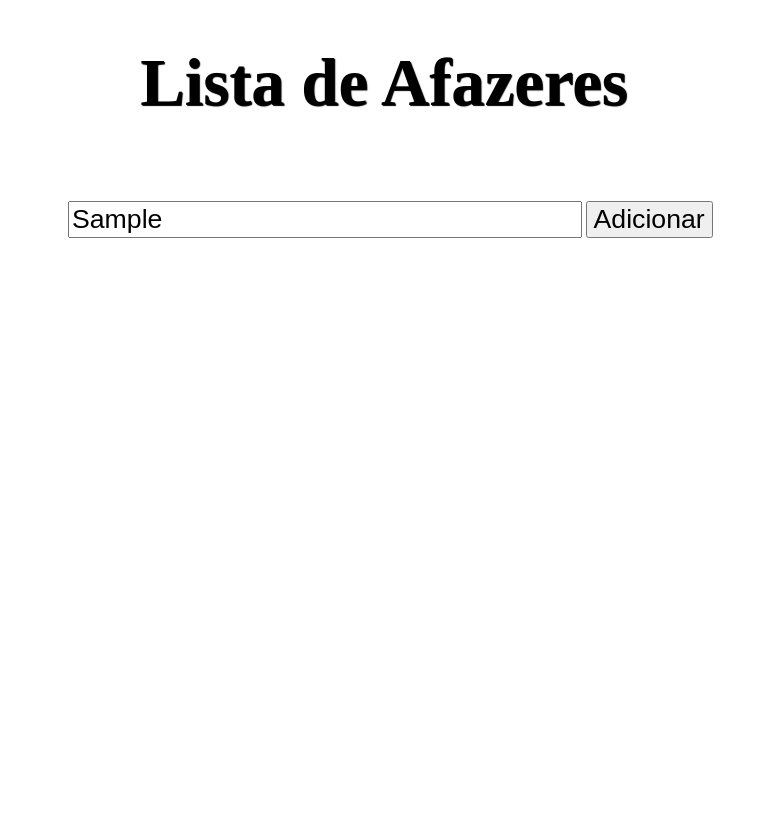
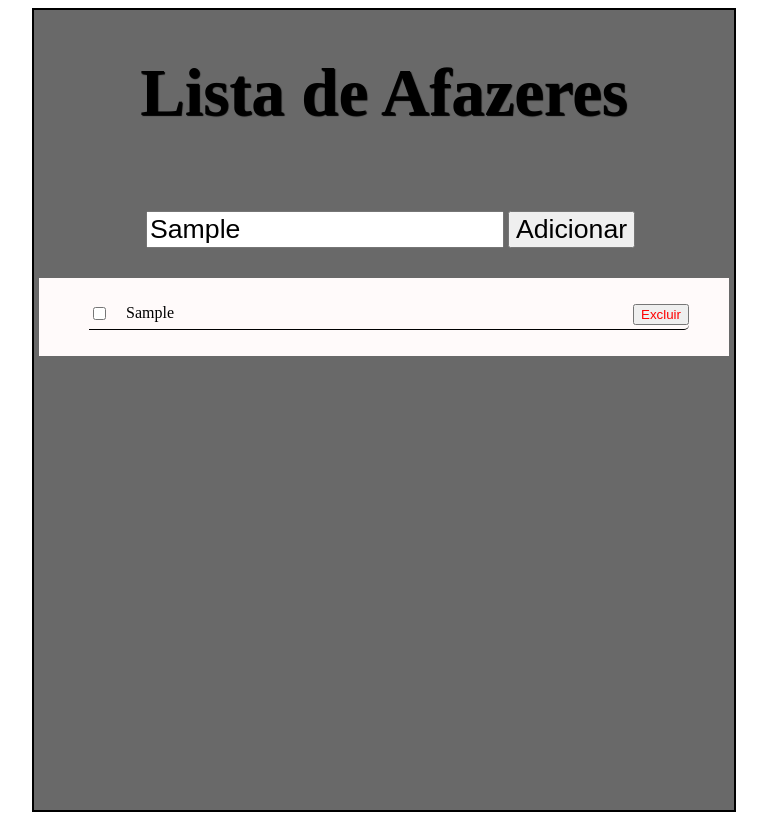
Before and after one commit to felixcolombo/projeto01, a plain HTML site: page index.html in a window 1280 px wide. Both pictures are taken after typing "Sample" into the empty fields and a click on the button "Adicionar". Shown: the whole page, without its empty margins (256-1023 px from the left). Drawn offline with Linux system fonts and the light colour scheme.

Commit message:
add_check_remove

```diff
--- a/css/estilo.css
+++ b/css/estilo.css
@@ -1,4 +1,13 @@
 @charset "UTF-8";
+div#interface {
+    max-width: 700px;
+    max-height: 800px;
+    margin: auto;
+    background-color: dimgray;
+    height: 800px;
+    border: 2px solid;
+}
+
 header#cabecalho h1 {
     font-size: 50pt;
     color: black;
@@ -13,10 +22,47 @@ div#interface input#campoTarefa {
     color: black;
     position: relative;
     text-align: left;
-    width: 40%;
-    margin-left: 25%;
+    width: 50%;
+    margin-left: 16%;
 }
 
 div#interface button#btAdd {
     font-size: 20pt;
 }
+
+div#interface div#boxLista {
+    max-width: 670px;
+    max-height: 505px;
+    margin: auto;
+    list-style-type: none;
+    padding: 10px;
+    background: snow;
+    margin-top: 30px;
+    overflow-y: auto;
+}
+
+div#interface div#boxLista button#btExcluir {
+    color: red;
+    float: right;
+}
+
+div#interface div#boxLista ul#minhaLista {
+    list-style-type: none;
+}
+
+div#interface div#boxLista li {
+    border-bottom: 1px solid;
+    border-bottom-right-radius: 5px;
+    height: 25px;
+    margin: 10px 30px 10px 0;
+}
+
+div#interface div#boxLista #bxMarcar {
+    color: red;
+    float: left;
+    margin-right: 20px;
+}
+
+.tarefaRealizada {
+    text-decoration: line-through;
+}
--- a/index.html
+++ b/index.html
@@ -23,12 +23,79 @@
 
         <button id='btAdd' onclick='addTarefa()'>Adicionar</button>
 
+        <div id='boxLista'>
+            <ul id='minhaLista'>
+
+            </ul>
+
+        </div>
 
 
     </div>
 
-    <script>
+    <script id='lista'>
+        var item
+        var ul = document.getElementById('minhaLista')
+        var li
+        var itemId
+        var tarefas
+
+        function addTarefa() {
+            item = document.getElementById('campoTarefa').value.trim()
+            if (item != '') {
+                itemId = ul.childElementCount
+                li = criarItemLista(item, itemId)
+                li.appendChild(criarBtExcluir(itemId))
+                li.appendChild(criarBxMarcar(itemId))
+                ul.appendChild(li)
+
+            }
+        }
+
+        function criarItemLista() {
+            let li = document.createElement('li')
+            li.setAttribute('index', itemId)
+            li.appendChild(document.createTextNode(item))
+            return (li)
+
+        }
+
+        function criarBtExcluir() {
+            let btExcluir = document.createElement('button')
+            btExcluir.setAttribute('onclick', 'excluirTarefa(' + itemId + ')')
+            btExcluir.innerHTML = 'Excluir'
+            btExcluir.id = 'btExcluir'
+            return btExcluir
+        }
+
+        function excluirTarefa(itemId) {
+            for (let i = 0; i < ul.childNodes.length; i++) {
+                if (ul.children[i].getAttribute('index') == itemId) {
+                    ul.children[i].remove()
+                }
+            }
+
+        }
+
+        function criarBxMarcar() {
+            let bxMarcar = document.createElement('input')
+            bxMarcar.setAttribute('type', 'checkbox')
+            bxMarcar.setAttribute('onclick', 'marcarTarefa(' + itemId + ')')
+            bxMarcar.id = 'bxMarcar'
+            return bxMarcar
+        }
+
+        function marcarTarefa(itemId) {
+            for (let i = 0; i < ul.childNodes.length; i++) {
+                if (ul.children[i].getAttribute('index') == itemId) {
+                    ul.children[i].classList.toggle('tarefaRealizada')
+
+                }
+            }
+        }
+        1
     </script>
 </body>
 
+
 </html>
```
